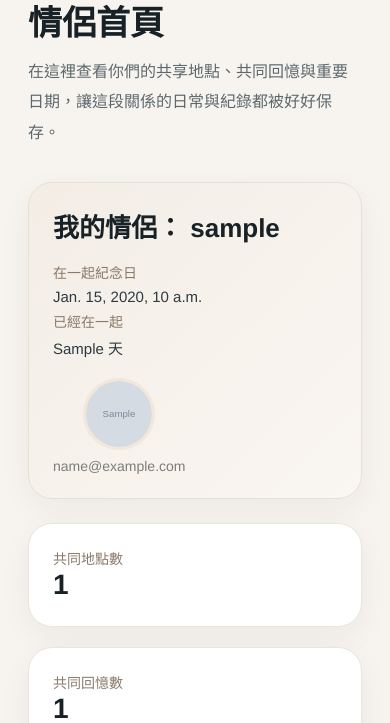
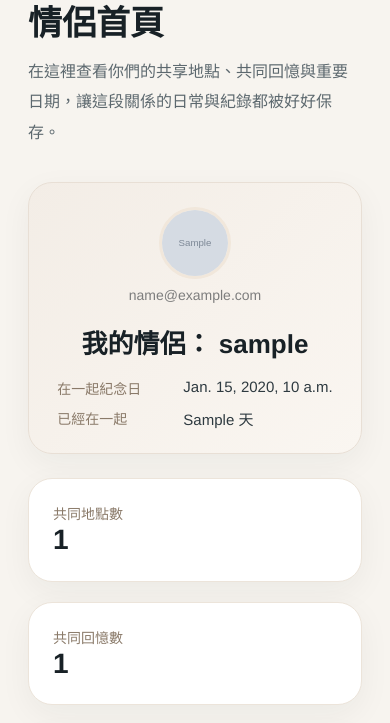
Before and after one commit to 11346076/wherenow, a Django app: template templates/couples/couple_home.html in a window 390 px wide. Shown: the part 237-960 px from the top of the page. Run offline with Django 5.2, Linux system fonts and the light colour scheme; the template is opened without the code that fills it: most values are stand-ins (such as "Sample title", 1, 10 or a date in 2020); grey boxes marked "Sample" are stand-in pictures; parts of the project's set-up code (start-up, migrations or seed data) failed here and were passed over; some libraries are stand-ins or nearby versions.

Commit message:
修復情侶首頁、狀態與邀請頁面 CSS 跑版與響應式佈局

```diff
--- a/static/css/style.css
+++ b/static/css/style.css
@@ -166,7 +166,10 @@ img {
 }
 
 .btn-danger:hover {
-  background: #fff5f3;
+  background: #ffeded;
+  color: #9c3f35;
+  border-color: #dca39c;
+  transform: translateY(-1px);
 }
 
 .btn-accept {
@@ -353,6 +356,13 @@ img {
 
 .card-stat {
   padding: 26px 28px;
+  transition: all 0.25s ease;
+}
+
+.card-stat:hover {
+  transform: translateY(-2px);
+  box-shadow: 0 12px 36px rgba(28, 35, 39, 0.08);
+  border-color: #a97457;
 }
 
 .stat-label,
@@ -1118,10 +1128,14 @@ form ul.errorlist {
     grid-template-columns: 1fr;
   }
 
-  .meta-list,
+  .meta-list {
+    grid-template-columns: 110px 1fr;
+    gap: 10px 16px;
+  }
+
   .hero-meta {
-    grid-template-columns: 1fr;
-    gap: 6px 0;
+    grid-template-columns: 110px 1fr;
+    gap: 10px 16px;
   }
 }
 
@@ -1153,10 +1167,51 @@ form ul.errorlist {
     align-items: flex-start;
   }
 
+  .invite-list-item {
+    flex-direction: column;
+    align-items: stretch;
+    gap: 16px;
+  }
+
+  .invite-actions {
+    display: flex;
+    gap: 10px;
+    width: 100%;
+  }
+
+  .invite-actions a,
+  .invite-actions button,
+  .invite-action-form button,
+  .invite-action-form a {
+    flex: 1;
+    text-align: center;
+    padding: 12px 10px;
+  }
+
+  .invite-action-form {
+    display: flex;
+    width: 100%;
+    margin-top: 4px;
+  }
+
   .invite-search-row,
   .invite-user-item {
     flex-direction: column;
     align-items: stretch;
+  }
+
+  .hero-top {
+    flex-direction: column-reverse;
+    align-items: center;
+    text-align: center;
+    gap: 20px;
+  }
+
+  .hero-meta {
+    grid-template-columns: 110px 1fr;
+    text-align: left;
+    max-width: 280px;
+    margin: 18px auto 0;
   }
 
   .form-wrap .form-grid {
--- a/templates/couples/couple_status.html
+++ b/templates/couples/couple_status.html
@@ -7,8 +7,8 @@
     <div class="page-label text-center">{% trans "Couple" %}</div>
     <h1 class="page-title text-center">{% trans "情侶狀態" %}</h1>
 
-    <div class="card card-empty" style="margin-bottom: 24px;">
       {% if relationship and partner %}
+        <div class="card" style="margin-bottom: 24px; text-align: center; padding: 42px 34px;">
           <div style="display:flex; flex-direction:column; align-items:center; gap:14px;">
             {% if partner.profile.avatar %}
               <img
@@ -41,7 +41,9 @@
             <a href="{% url 'couple_home' %}" class="btn-main">{% trans "前往情侶首頁" %}</a>
             <a href="{% url 'break_up' %}" class="btn-danger">{% trans "解除關係" %}</a>
           </div>
+        </div>
       {% else %}
+        <div class="card card-empty" style="margin-bottom: 24px;">
           <div class="status-icon">🫧</div>
           <div class="status-text">{% trans "你目前還沒有情侶關係" %}</div>
 
@@ -49,8 +51,8 @@
             <a href="{% url 'send_invitation' %}" class="btn-main">{% trans "送出邀請" %}</a>
             <a href="{% url 'received_invitations' %}" class="btn-sub">{% trans "查看邀請" %}</a>
           </div>
+        </div>
       {% endif %}
-    </div>
 
     <div class="action-row action-center">
       <a href="{% url 'home' %}" class="btn-sub">{% trans "回首頁" %}</a>
--- a/templates/couples/edit_anniversary.html
+++ b/templates/couples/edit_anniversary.html
@@ -11,7 +11,7 @@
     </p>
 
     <div class="card">
-      <div class="card-hero partner-box" style="margin-bottom: 24px;">
+      <div class="card-soft card-hero partner-box" style="margin-bottom: 24px; padding: 18px 20px;">
         {% if partner.profile.avatar %}
           <img
             src="{{ partner.profile.avatar.url }}"
```
Lines whose indentation alone changed are shown as unchanged.
